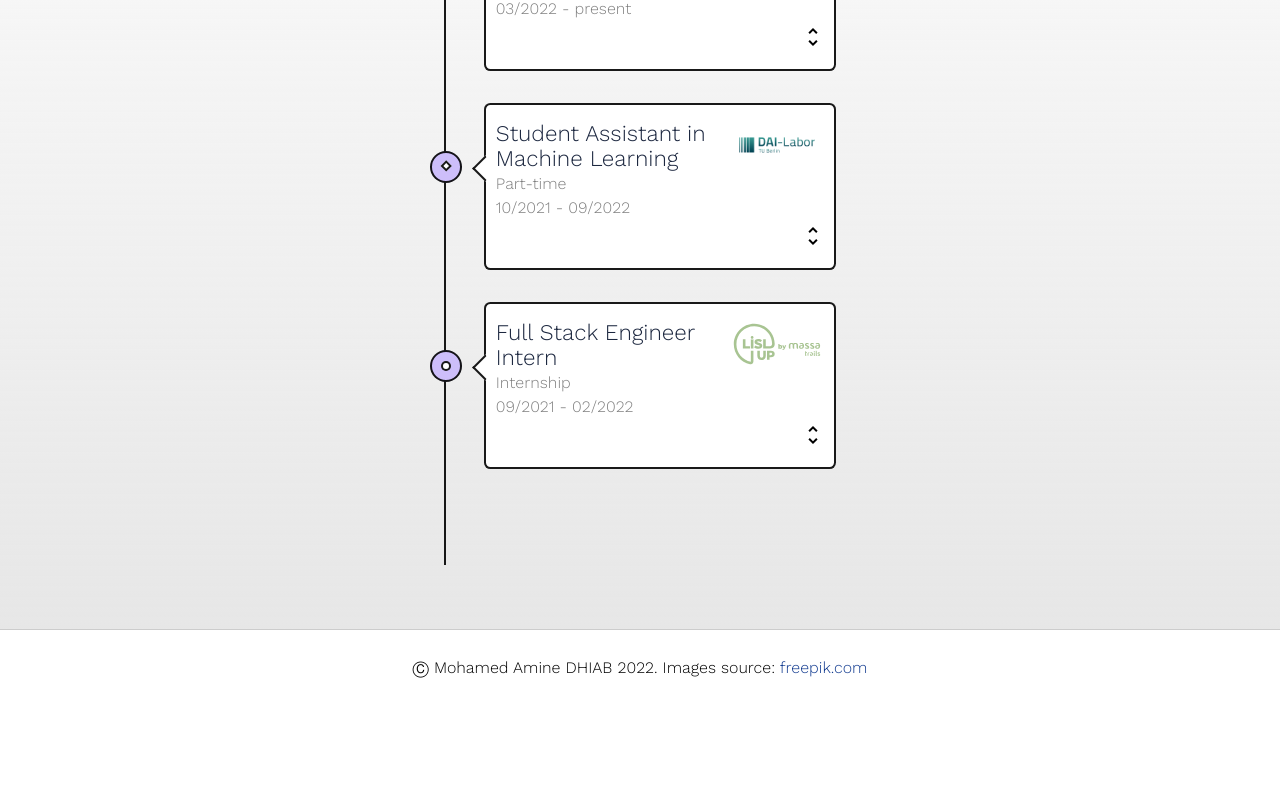
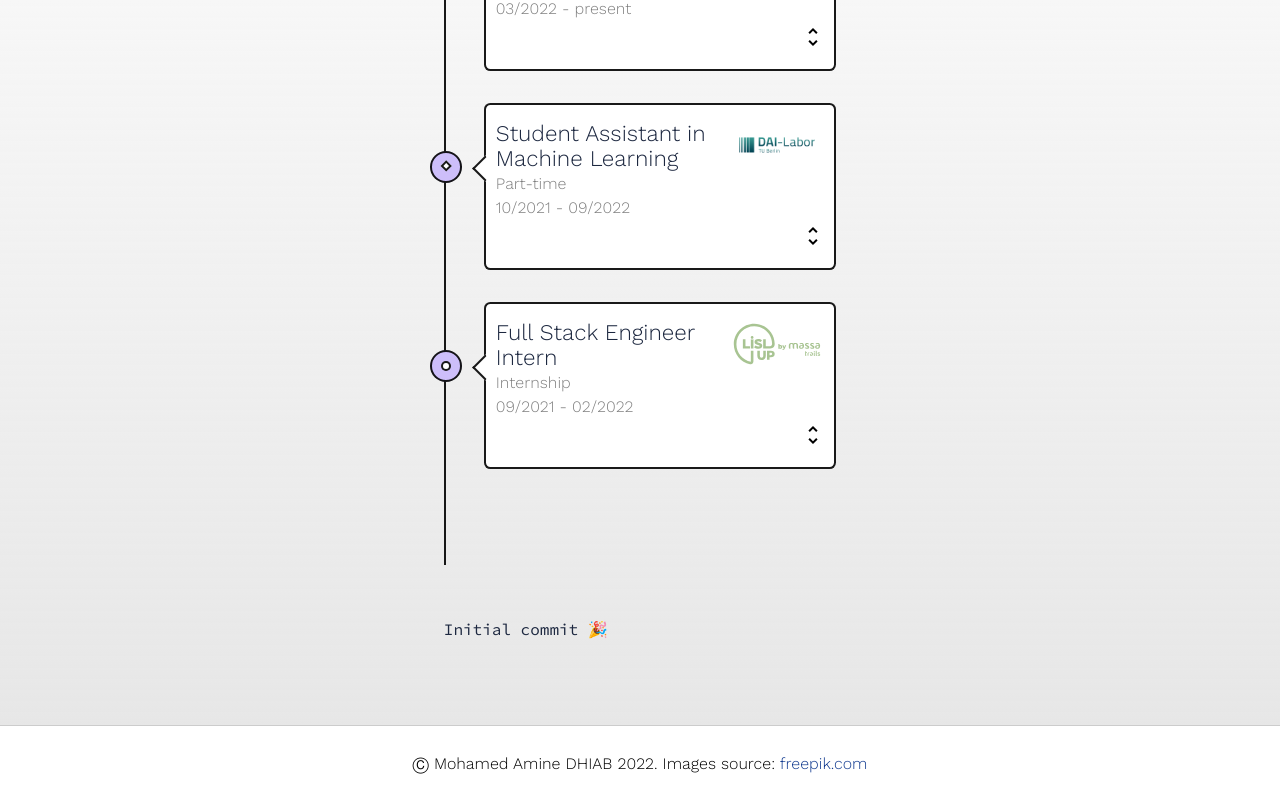
Before and after one commit to MohamedAmineDHIAB/portfolio-nextjs-typescript, a Next.js app: page / in a window 1280 px wide. Shown: the part 3147-3948 px from the top of the page. Before the commit the page ends 3852 px from the top, so only its background shows below. Built offline with nearby package versions, Linux system fonts and the light colour scheme; a web font is replaced by a local one.

Commit message:
work animation

```diff
--- a/components/education/index.tsx
+++ b/components/education/index.tsx
@@ -41,6 +41,7 @@ const Education = () => {
                     variants={degreeOne}
                     initial="hidden"
                     whileInView="visible"
+                    viewport={{ once: true }}
                 >
                     <Degree data={schoolOneData} />
                 </motion.div>
@@ -48,6 +49,7 @@ const Education = () => {
                     variants={degreeTwo}
                     initial="hidden"
                     whileInView="visible"
+                    viewport={{ once: true }}
                 >
                     <Degree data={schoolTwoData} />
                 </motion.div>
--- a/components/projects/index.tsx
+++ b/components/projects/index.tsx
@@ -25,7 +25,7 @@ const item = {
         y: 0,
         opacity: 1,
         transition: {
-            duration: 0.3,
+            duration: 0.8,
         },
     },
 };
@@ -37,6 +37,7 @@ const Projects = () => {
                 variants={container}
                 initial="hidden"
                 whileInView="visible"
+                viewport={{ once: true }}
             >
                 <Container>
                     <motion.li variants={item}>
--- a/components/title.tsx
+++ b/components/title.tsx
@@ -40,6 +40,7 @@ const Title = ({ title }: TitleProps) => {
                 variants={container}
                 initial="hidden"
                 whileInView="visible"
+                viewport={{ once: true }}
             >
                 {title.split("").map((character, index) => {
                     return (
--- a/components/work/index.tsx
+++ b/components/work/index.tsx
@@ -5,17 +5,59 @@ import { firstWorkData } from "../../data/workData/firstWork";
 import { secondWorkData } from "../../data/workData/secondWork";
 import { thirdWorkData } from "../../data/workData/thirdWork";
 import { fourthWorkData } from "../../data/workData/fourthWork";
+import { motion } from "framer-motion";
+import styled from "styled-components";
 
+const container = {
+    hidden: { opacity: 1, scale: 0 },
+    visible: {
+        opacity: 1,
+        scale: 1,
+        transition: {
+            delayChildren: 0.01,
+            staggerChildren: 0.4,
+        },
+    },
+};
+
+const item = {
+    hidden: { y: 100, opacity: 0 },
+    visible: {
+        y: 0,
+        opacity: 1,
+        transition: {
+            duration: 0.8,
+        },
+    },
+};
 const Work = () => {
     return (
         <Wrapper name="work">
             <Title title="Work" />
+            <motion.div
+                variants={container}
+                initial="hidden"
+                whileInView="visible"
+                viewport={{ once: true }}
+            >
                 <Container>
+                    <motion.div variants={item}>
                         <Item index={0} data={firstWorkData} />
+                    </motion.div>
+                    <motion.div variants={item}>
                         <Item index={1} data={secondWorkData} />
+                    </motion.div>
+                    <motion.div variants={item}>
                         <Item index={2} data={thirdWorkData} />
+                    </motion.div>
+                    <motion.div variants={item}>
                         <Item index={3} data={fourthWorkData} />
+                    </motion.div>
+                    <motion.div variants={item}>
+                        <span className="commit">Initial commit 🎉</span>
+                    </motion.div>
                 </Container>
+            </motion.div>
         </Wrapper>
     );
 };
--- a/components/work/style.tsx
+++ b/components/work/style.tsx
@@ -18,4 +18,5 @@ export const Container = styled.div`
     display: flex;
     flex-direction: column;
     margin-top: 2rem;
+    position: relative;
 `;
--- a/pages/_document.tsx
+++ b/pages/_document.tsx
@@ -18,6 +18,10 @@ export default function Document() {
                     href="https://fonts.googleapis.com/css2?family=Eczar:wght@400;500;800&family=Work+Sans:ital,wght@0,300;0,400;0,500;0,800;1,300;1,400;1,500;1,800&display=swap"
                     rel="stylesheet"
                 />
+                <link
+                    href="https://fonts.googleapis.com/css2?family=Source+Code+Pro:wght@200;300;400;500;600;700;800&display=swap"
+                    rel="stylesheet"
+                />
             </Head>
             <body>
                 <Main />
--- a/styles/global.tsx
+++ b/styles/global.tsx
@@ -46,6 +46,12 @@ export const GlobalStyle = createGlobalStyle`
     span.soft{
         opacity:0.5;
     }
+    span.commit{
+        font-family: 'Source Code Pro', monospace;
+        font-size: 0.5rem;
+        font-weight: 400;
+        color:var(--dark-blue);
+    }
 `;
 
 export const Body = styled.div`
```
Lines whose indentation alone changed are shown as unchanged.
